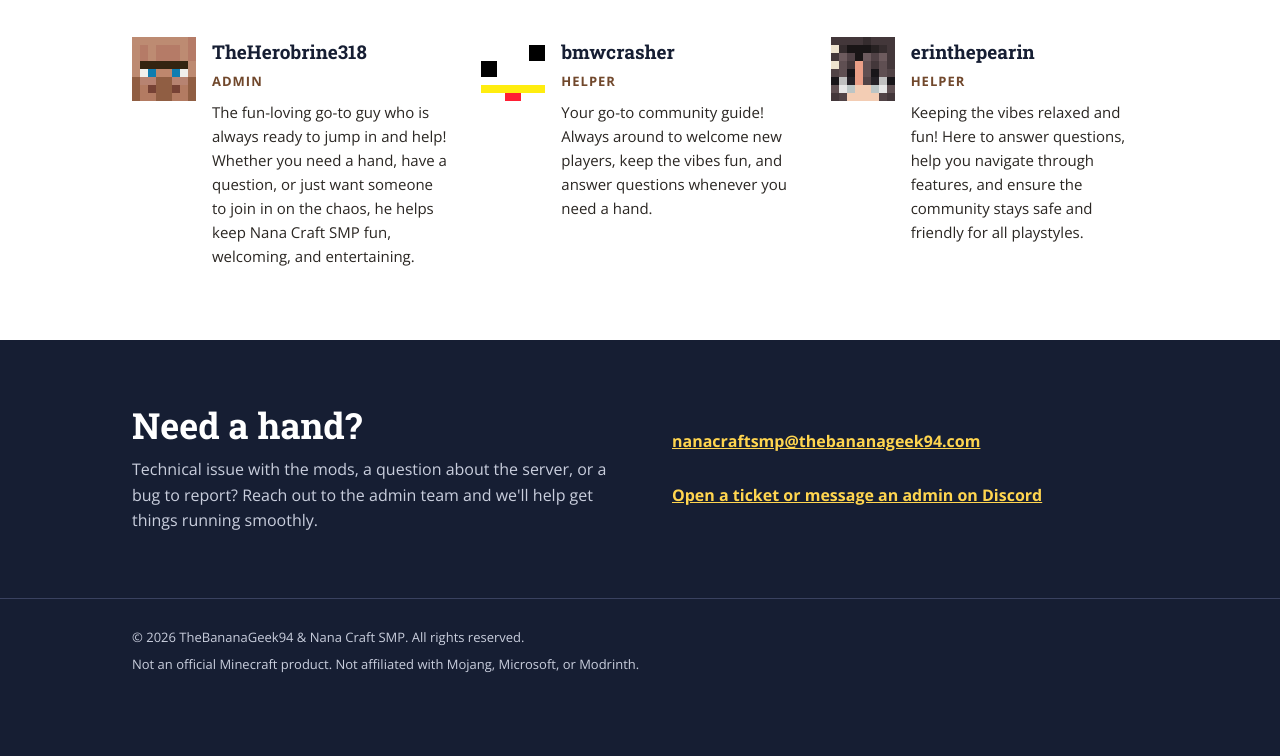
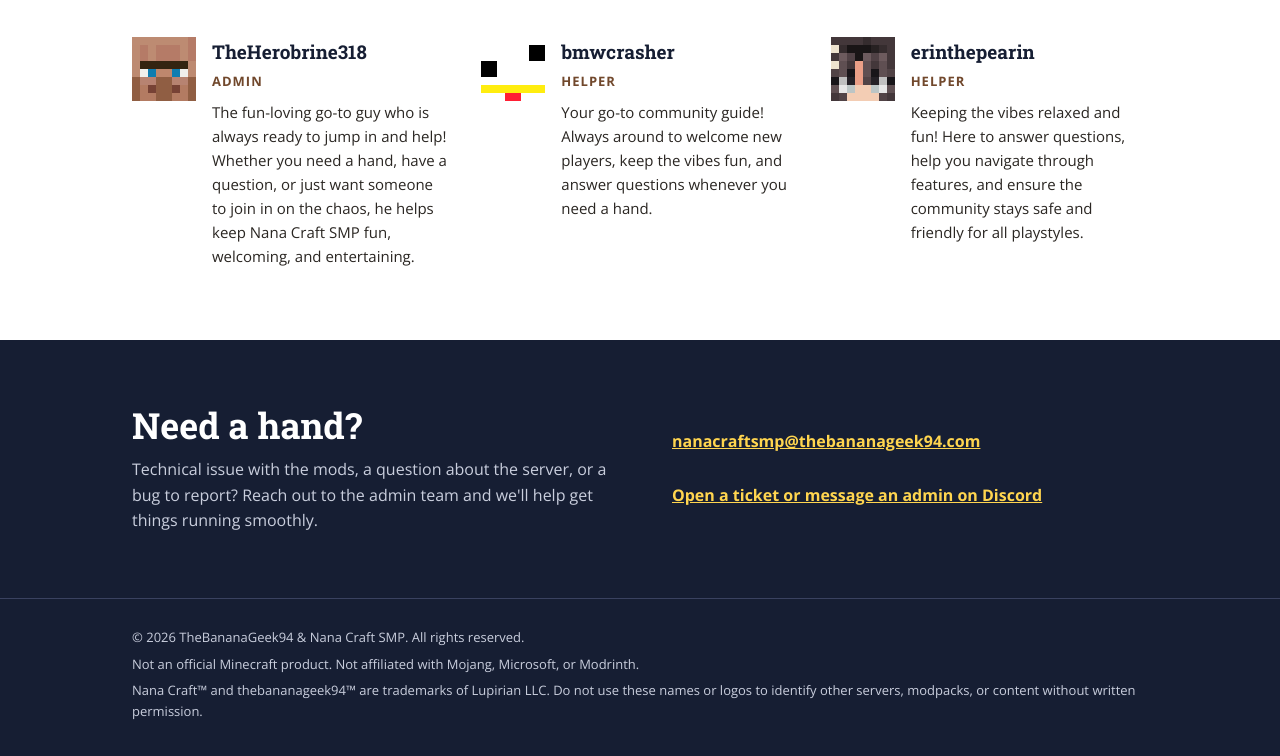
Before and after one commit to TheBananaGeek94/nana-craft-smp-site, a plain HTML site: page index.html in a window 1280 px wide. Shown: the part 2651-3407 px from the top of the page. Before the commit the page ends 3373 px from the top, so only its background shows below. Drawn offline with nearby package versions, Linux system fonts and the light colour scheme.

Commit message:
Use original logo and banner art, add trademark notice to footer
Co-Authored-By: Claude Fable 5.2 <noreply@anthropic.com>
Claude-Session: https://claude.ai/code/session_01P9tvrKVcHZ8KSuvDqMEN6T

```diff
--- a/index.html
+++ b/index.html
@@ -131,6 +131,7 @@
 <div class="wrap">
 <p>&copy; 2026 TheBananaGeek94 &amp; Nana Craft SMP. All rights reserved.</p>
 <p>Not an official Minecraft product. Not affiliated with Mojang, Microsoft, or Modrinth.</p>
+<p>Nana Craft&trade; and thebananageek94&trade; are trademarks of Lupirian LLC. Do not use these names or logos to identify other servers, modpacks, or content without written permission.</p>
 </div>
 </footer>
 </body>
```
Also changed, not shown: mod-list.html (+1 -0 lines), rules.html (+1 -0 lines), assets/logo.png.
